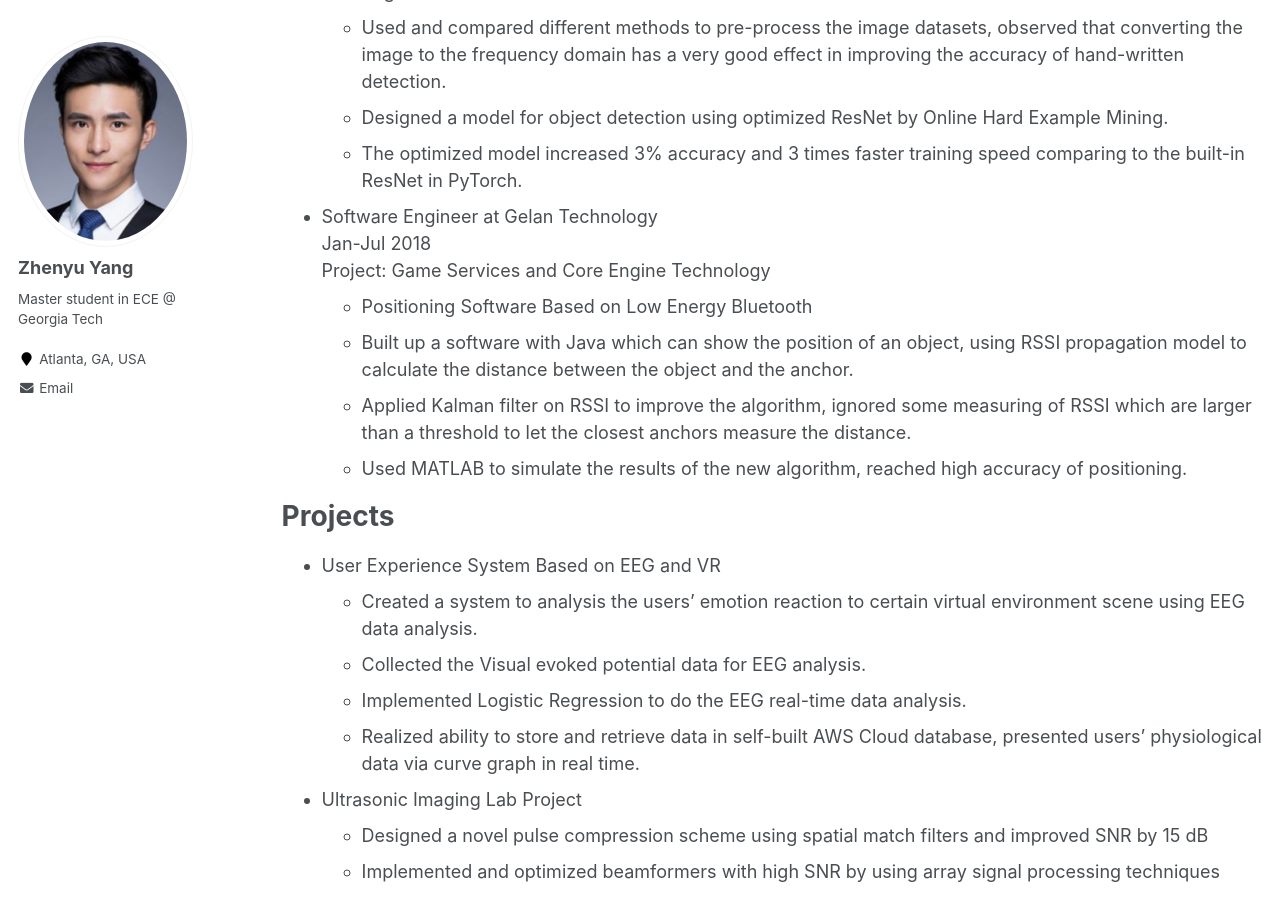
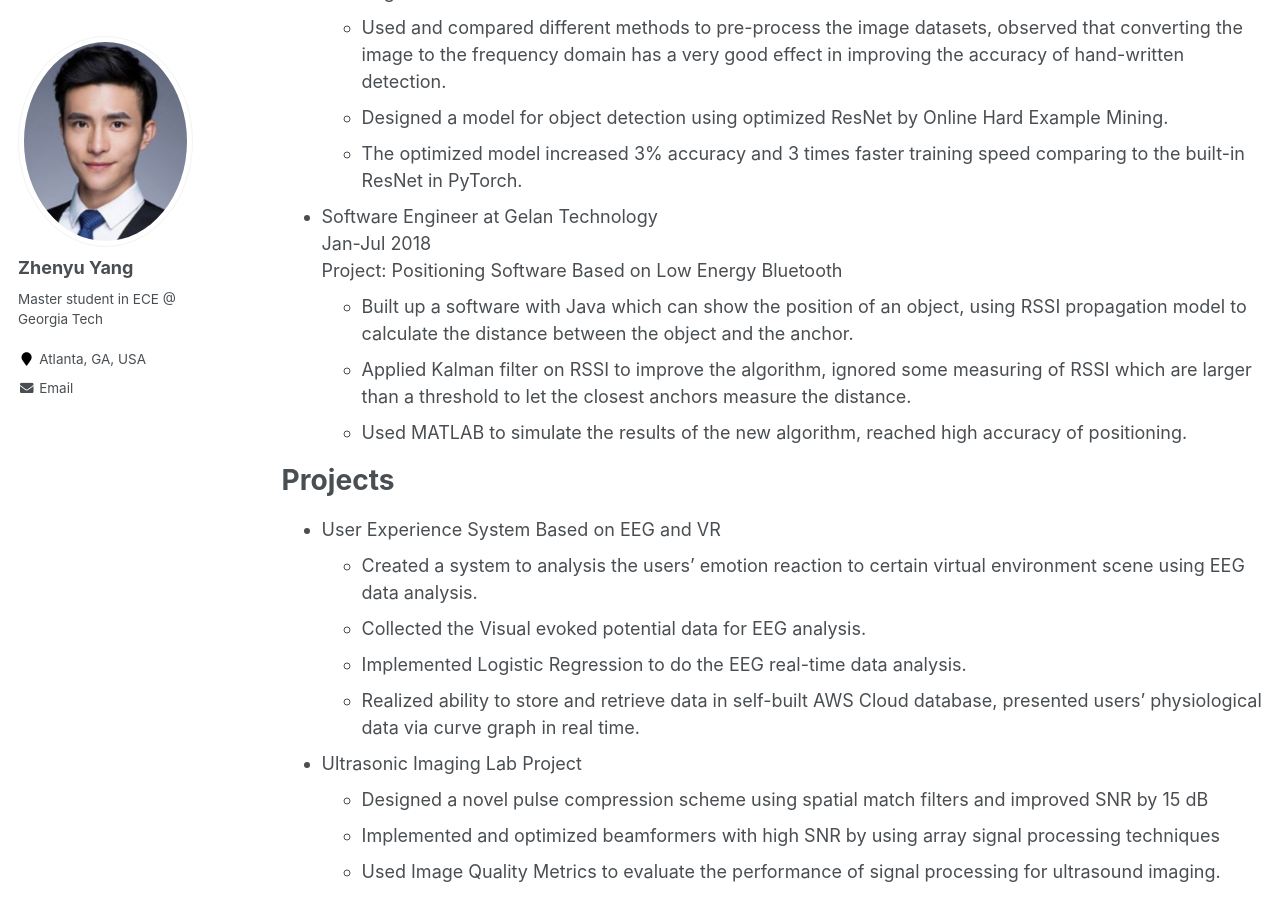
Before and after one commit to azpeteryang/azpeteryang.github.io, a Jekyll site: the page built from _pages/cv.md, in a window 1280 px wide and 900 px high, scrolled down 394 px. Built offline with Jekyll 4.4.1, drawn with Linux system fonts in a browser that asks for light colours.

Commit message:
Update cv.md

```diff
--- a/_pages/cv.md
+++ b/_pages/cv.md
@@ -25,8 +25,7 @@ Internship experience
 
 * Software Engineer at Gelan Technology
    Jan-Jul 2018
-  Project: Game Services and Core Engine Technology
-  * Positioning Software Based on Low Energy Bluetooth
+  Project: Positioning Software Based on Low Energy Bluetooth
   * Built up a software with Java which can show the position of an object, using RSSI propagation model to calculate the distance between the object and the anchor.
   * Applied Kalman filter on RSSI to improve the algorithm, ignored some measuring of RSSI which are larger than a threshold to let the closest anchors measure the distance.
   * Used MATLAB to simulate the results of the new algorithm, reached high accuracy of positioning.
```
